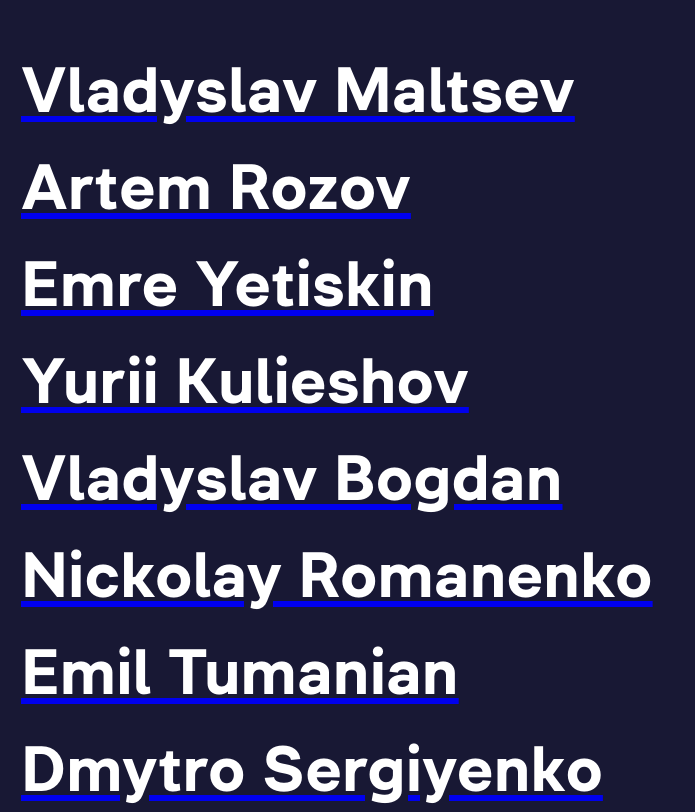
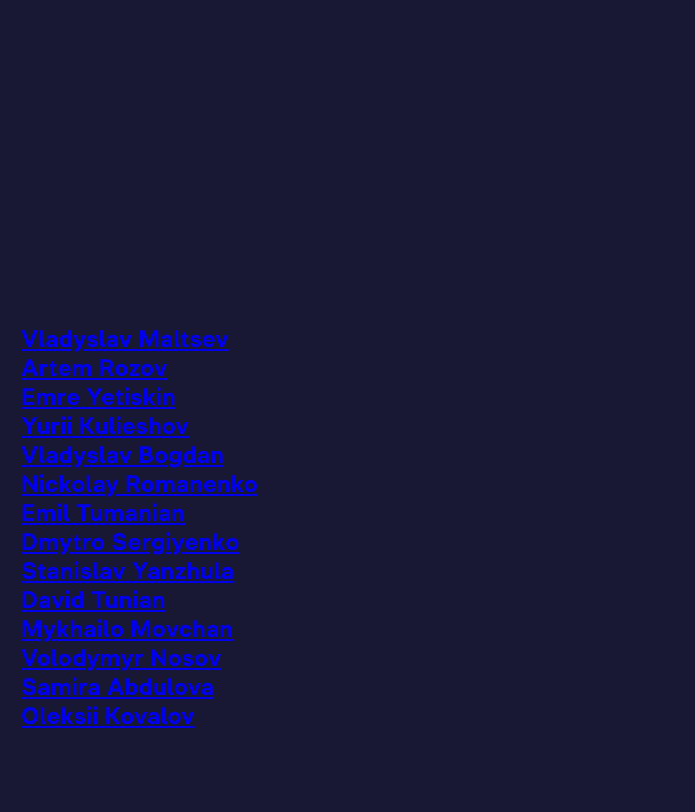
Before and after one commit to RostislavSuslov/WhiteBIT, a plain HTML site: page index.html in a window 1280 px wide. Shown: the top 812 px of the page, without its empty margins (0-695 px from the left). Drawn offline with Linux system fonts and the light colour scheme.

Commit message:
new menu

```diff
--- a/index.html
+++ b/index.html
@@ -11,17 +11,20 @@
     <main class="person">
 
         <div class="person-info">
-            <a href="person-1.html"><h2 class="person-info__name">Vladyslav Maltsev</h2></a>
-            <a href="person-2.html"><h2 class="person-info__name">Artem Rozov</h2></a>
-            <a href="person-3.html"><h2 class="person-info__name">Emre Yetiskin</h2></a>
-            <a href="person-4.html"><h2 class="person-info__name">Yurii Kulieshov</h2></a>
-            <a href="person-5.html"><h2 class="person-info__name">Vladyslav Bogdan</h2></a>
-            <a href="person-6.html"><h2 class="person-info__name">Nickolay Romanenko</h2></a>
-            <a href="person-7.html"><h2 class="person-info__name">Emil Tumanian</h2></a>
-            <a href="person-8.html"><h2 class="person-info__name">Dmytro Sergiyenko</h2></a>
-            <a href="person-9.html"><h2 class="person-info__name">Stanislav Yanzhula</h2></a>
-            <a href="person-10.html"><h2 class="person-info__name">David Tunian</h2></a>
-            <a href="person-11.html"><h2 class="person-info__name">Mykhailo Movchan</h2></a>
+            <a href="person-1.html"><h2>Vladyslav Maltsev</h2></a>
+            <a href="person-2.html"><h2>Artem Rozov</h2></a>
+            <a href="person-3.html"><h2>Emre Yetiskin</h2></a>
+            <a href="person-4.html"><h2>Yurii Kulieshov</h2></a>
+            <a href="person-5.html"><h2>Vladyslav Bogdan</h2></a>
+            <a href="person-6.html"><h2>Nickolay Romanenko</h2></a>
+            <a href="person-7.html"><h2>Emil Tumanian</h2></a>
+            <a href="person-8.html"><h2>Dmytro Sergiyenko</h2></a>
+            <a href="person-9.html"><h2>Stanislav Yanzhula</h2></a>
+            <a href="person-10.html"><h2>David Tunian</h2></a>
+            <a href="person-11.html"><h2>Mykhailo Movchan</h2></a>
+            <a href="person-12.html"><h2>Volodymyr Nosov</h2></a>
+            <a href="person-13.html"><h2>Samira Abdulova</h2></a>
+            <a href="person-14.html"><h2>Oleksii Kovalov</h2></a>
 
         </div>
     </main>
```
